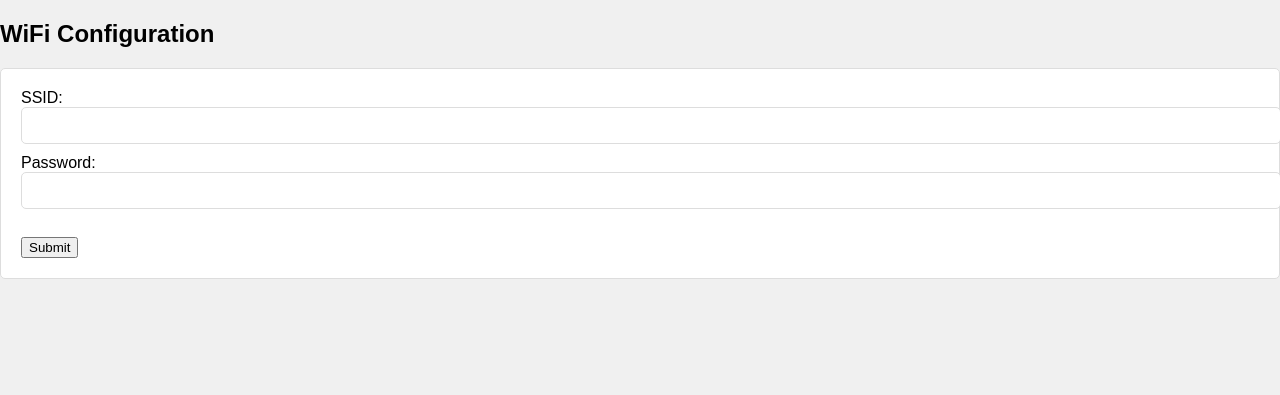
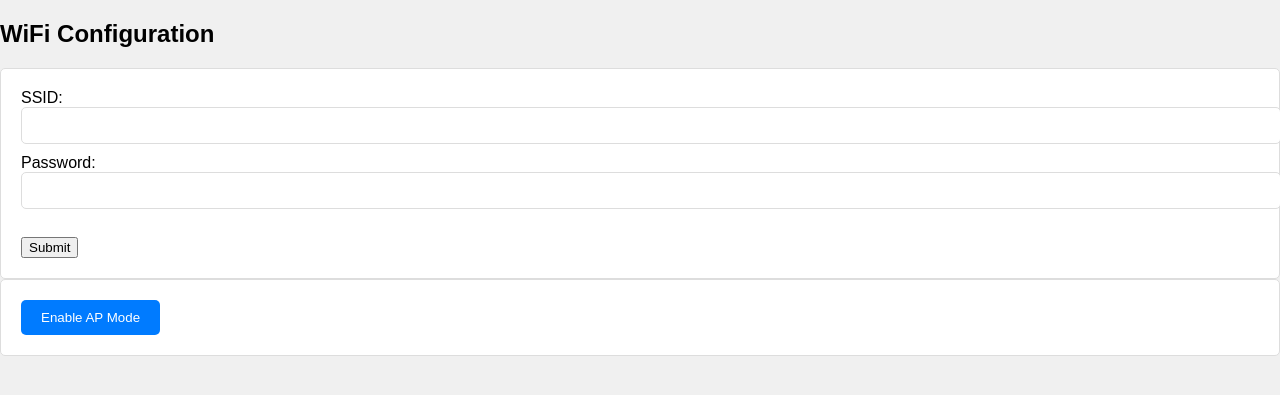
Before and after one commit to bsmehov/wifi-provisioning, a Flask app: page / in a window 1280 px wide. Shown: the top 395 px of the page. Run offline with Flask 3, Linux system fonts and the light colour scheme.

Commit message:
Enable to put it in AP mode

```diff
--- a/app.py
+++ b/app.py
@@ -74,5 +74,30 @@ def submit():
     return 'WiFi configuration updated. The device will now restart.'
 
 
+@app.route('/enable_ap', methods=['POST'])
+def enable_ap():
+    ap_config = [
+        'interface wlan0\n',
+        '    static ip_address=192.168.4.1/24\n',
+        '    nohook wpa_supplicant\n'
+    ]
+
+    with open('/etc/dhcpcd.conf', 'a') as f:
+        f.writelines(ap_config)
+
+    run_command(['sudo', 'service', 'dhcpcd', 'restart'])
+
+    run_command(['sudo', 'systemctl', 'unmask', 'hostapd'])
+    run_command(['sudo', 'systemctl', 'enable', 'hostapd'])
+    run_command(['sudo', 'systemctl', 'start', 'hostapd'])
+
+    run_command(['sudo', 'systemctl', 'unmask', 'dnsmasq'])
+    run_command(['sudo', 'systemctl', 'enable', 'dnsmasq'])
+    run_command(['sudo', 'systemctl', 'start', 'dnsmasq'])
+
+    Timer(20, reboot).start()
+
+    return 'AP configuration updated. The device will now restart.'
+
 if __name__ == '__main__':
     app.run(host='0.0.0.0', port=80)
--- a/templates/form.html
+++ b/templates/form.html
@@ -16,5 +16,9 @@
   <input type="submit" value="Submit">
 </form>
 
+<form action="/enable_ap" method="post">
+  <button type="submit">Enable AP Mode</button>
+</form>
+
 </body>
 </html>
```
